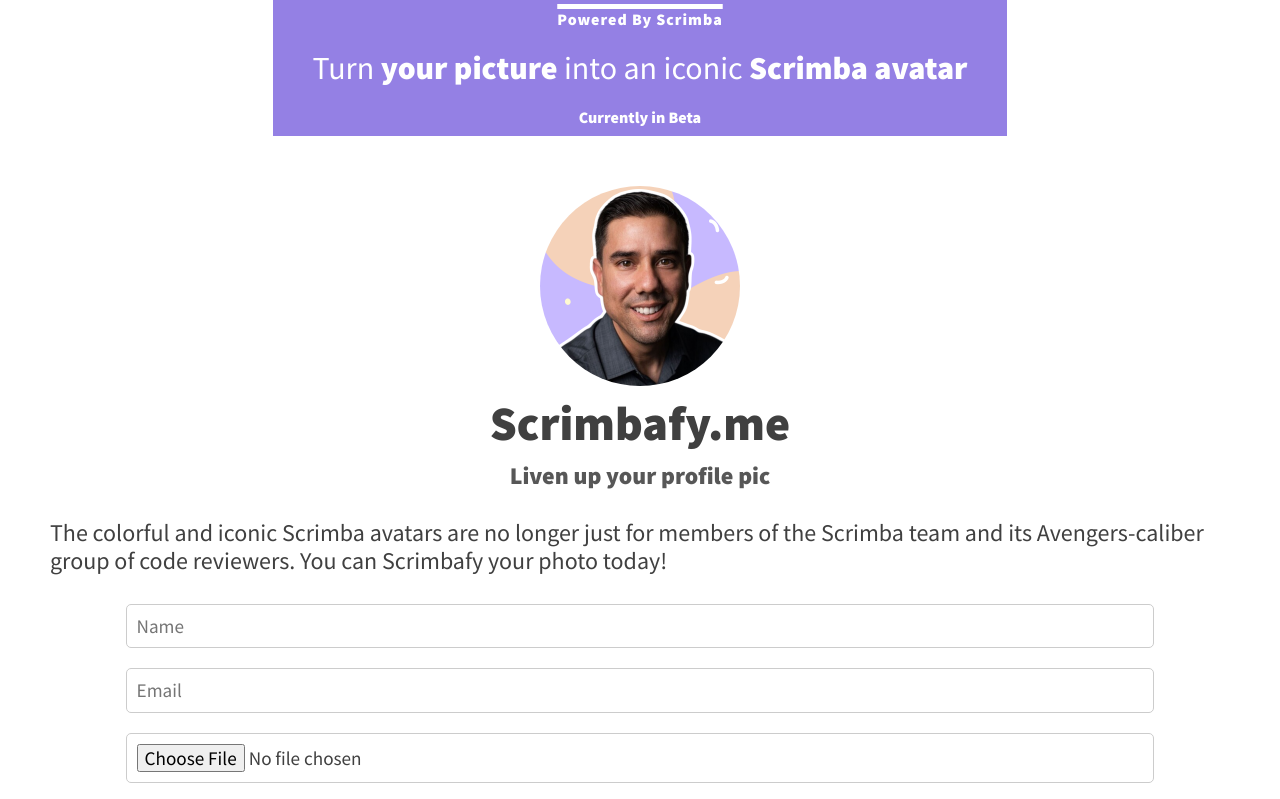
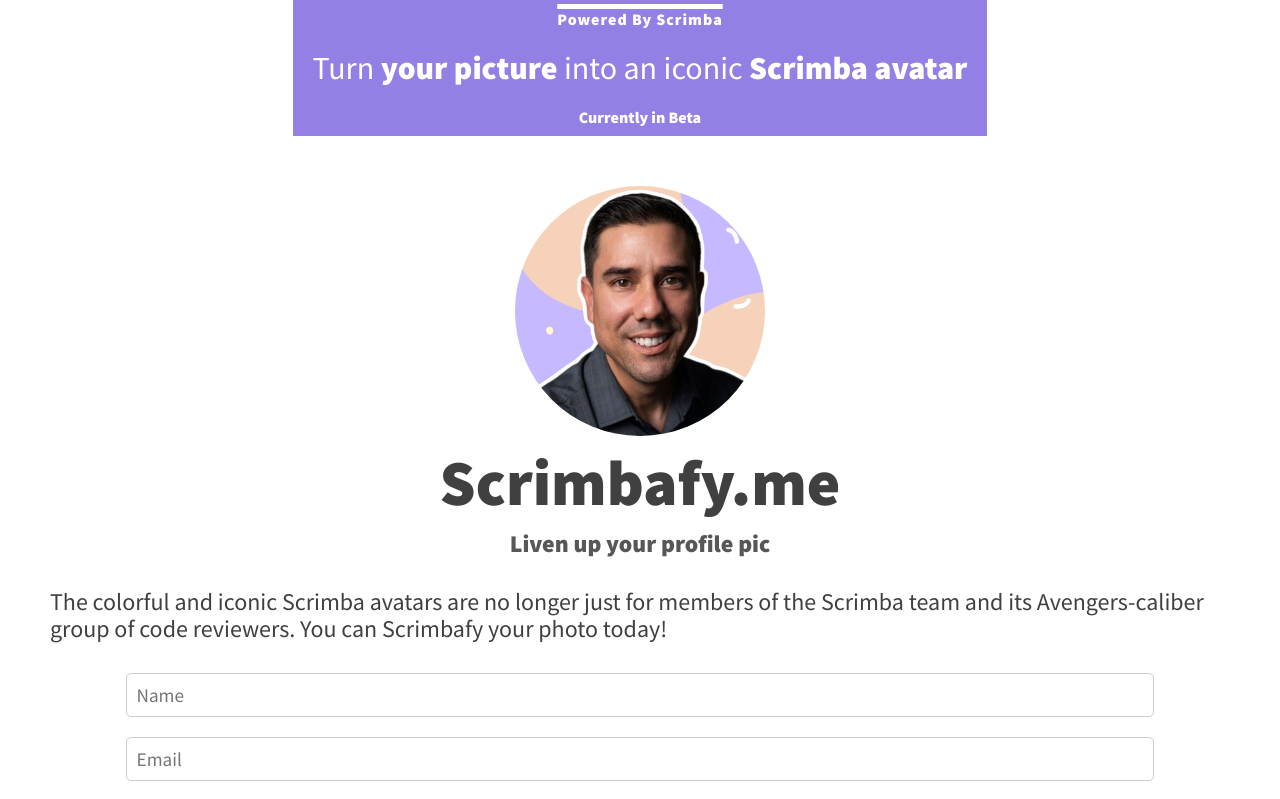
Before and after one commit to kanugurajesh/Scrimbafy, a website built with Vite: page index.html in a window 1280 px wide. Shown: the top 799 px of the page. Built offline with nearby package versions, Linux system fonts and the light colour scheme.

Commit message:
adding the data

```diff
--- a/styles.css
+++ b/styles.css
@@ -46,8 +46,12 @@
     text-align: center;
     display: flex;
     flex-direction: column;
-    padding: 10px 40px;
+    padding: 10px 20px;
     margin: auto;
+}
+
+::-webkit-scrollbar {
+    display: none;
 }
 
 .intro-text {
@@ -141,3 +145,24 @@
         font-size: 1.2rem;
     }
 }
+
+/* set media query for larger screens */
+
+@media (min-width: 768px) {
+    body {
+        font-size: 16px;
+    }
+
+    .main-content img {
+        width: 250px;
+        height: 250px;
+    }
+
+    .main-content h2 {
+        font-size: 4rem;
+    }
+
+    .main-content p {
+        font-size: 1.5rem;
+    }
+}
```
